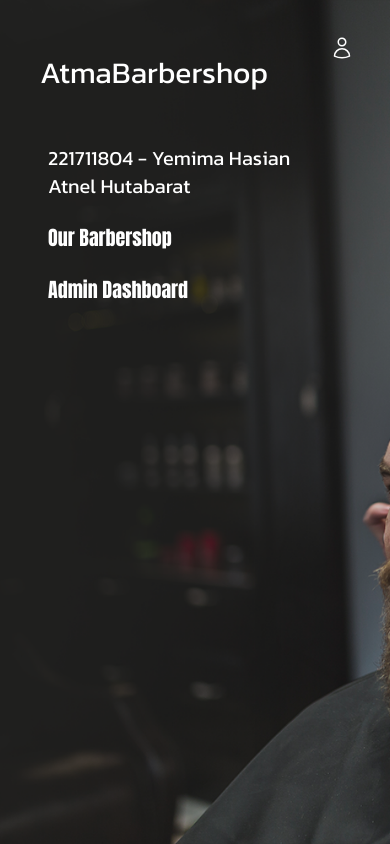
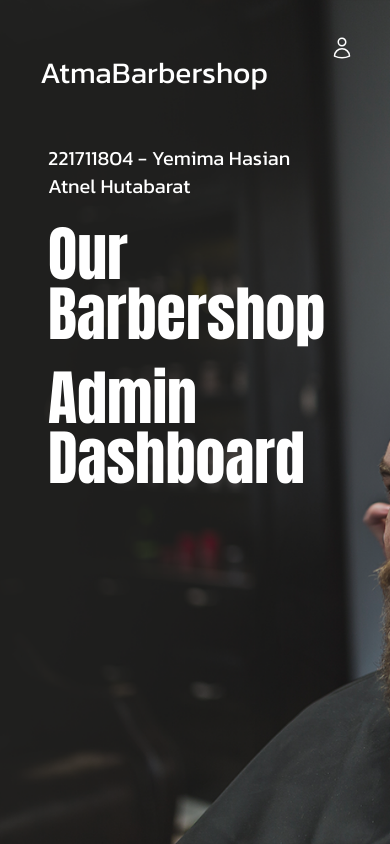
Before and after one commit to yemimaaaaa/UGD_SIWEB_A_1804, a Next.js app: page / in a window 390 px wide. Built offline with nearby package versions, Linux system fonts and the light colour scheme.

Commit message:
Done_UGD_1

```diff
--- a/app/page.tsx
+++ b/app/page.tsx
@@ -37,12 +37,12 @@ export default function Page() {
             221711804 - Yemima Hasian Atnel Hutabarat
           </p>
           <p
-            className={`${anton.className} text-xl text-white md:text-6xl md:leading normal`}
+            className={`${anton.className} text-6xl text-white md:text-6xl md:leading normal`}
           >
             Our Barbershop
           </p>
           <p
-            className={`${anton.className} text-xl text-white md:text-6xl md:leading normal`}
+            className={`${anton.className} text-6xl text-white md:text-6xl md:leading normal`}
           >
             Admin Dashboard
           </p>
```
